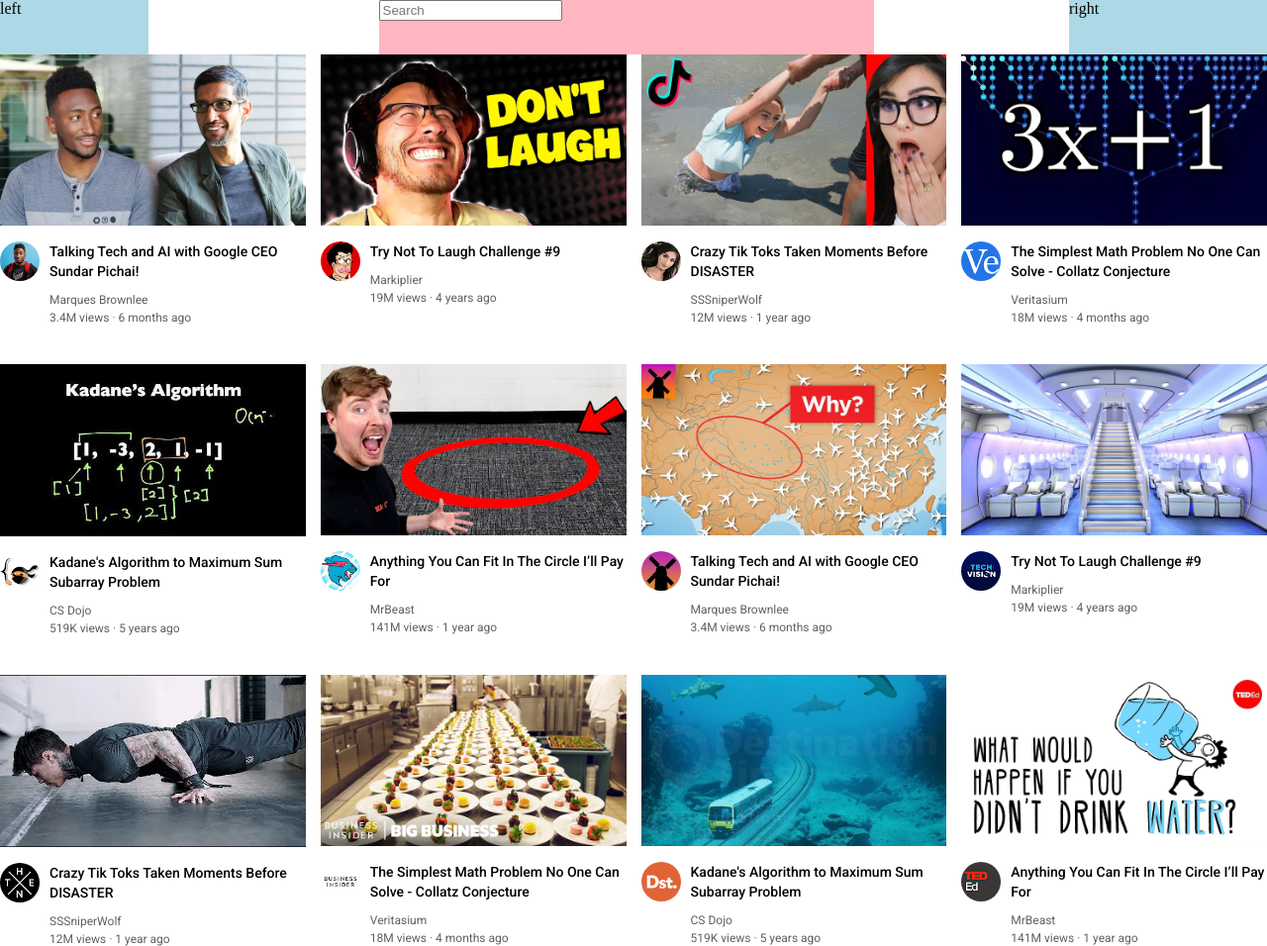
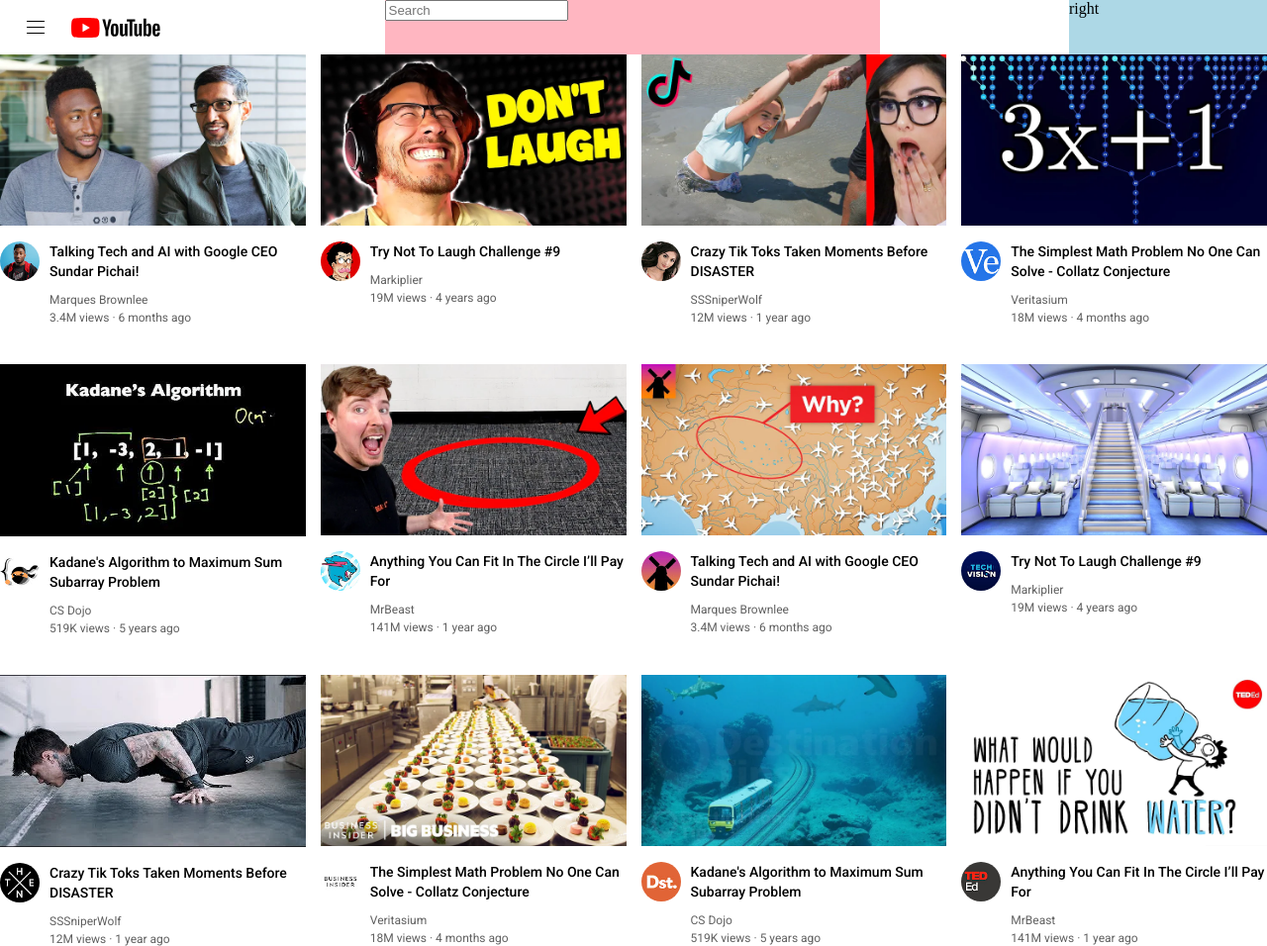
Before and after one commit to AnandhuAbhin/yt, a plain HTML site: page index.html in a window 1280 px wide. Shown: the whole page at 99% size. Drawn offline with Linux system fonts and the light colour scheme.

Commit message:
header left section complete

```diff
--- a/index.html
+++ b/index.html
@@ -13,7 +13,10 @@
 </head>
 <body>
   <div class="header">
-    <div class="left-section">left</div>
+    <div class="left-section">
+      <img class="hamburger-menu" src="icons/hamburger-menu.svg" alt="">
+      <img class="youtube-logo" src="icons/youtube-logo.svg" alt="">
+    </div>
     <div class="middle-section">
       <input type="text" name="" id="" placeholder="Search">
     </div>
--- a/style/header.css
+++ b/style/header.css
@@ -5,8 +5,17 @@
   justify-content: space-between;
 }
 .left-section{
-  background-color: lightblue;
-  width: 150px;
+  display: flex;
+  align-items: center;
+}
+
+.hamburger-menu{
+  height: 24px;
+  margin-left: 24px;
+  margin-right: 24px;
+}
+.youtube-logo{
+  height: 20px;
 }
 .middle-section{
   background-color: lightpink;
```
Also changed, not shown: icons/hamburger-menu.svg (added), icons/youtube-logo.svg (added).
